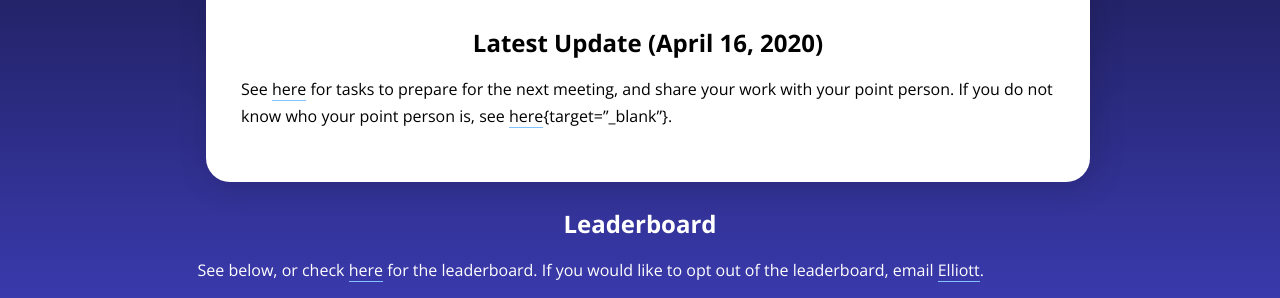
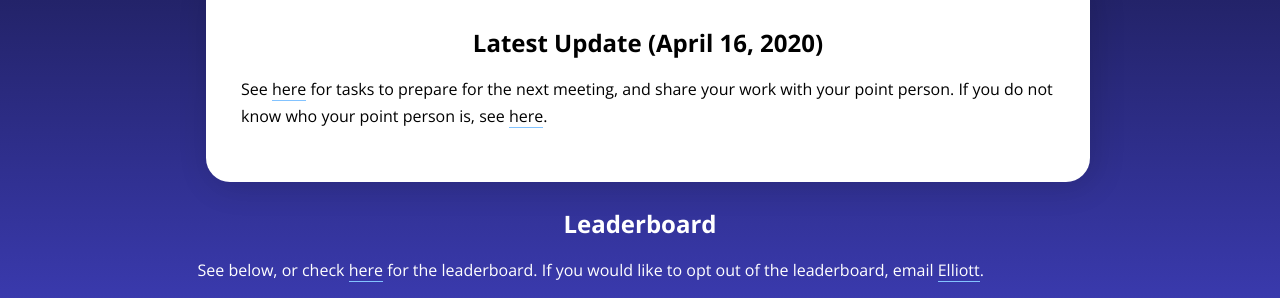
Before and after one commit to paigeyeung/exoplanetresearchworkshop, a Jekyll site: the page built from index.md, in a window 1280 px wide, cut to the strip 464-762 px from the top of the page. Built offline with Jekyll 4.4.1, drawn with Linux system fonts in a browser that asks for light colours.

Commit message:
fix markdown

```diff
--- a/index.md
+++ b/index.md
@@ -23,7 +23,7 @@ We would recommend you to come to our [weekly meetings](https://stanford.zoom.us
 
 ## Latest Update (April 16, 2020)
 
-See [here](https://docs.google.com/document/d/1E-r3EYDe-3a8I-v_I6EdpZYx4SJX5guC2FZG0qtIDmc/edit?usp=sharing){:target="_blank"} for tasks to prepare for the next meeting, and share your work with your point person. If you do not know who your point person is, see [here](https://docs.google.com/spreadsheets/d/1xPefvDAi55DWpAUcrfXnSRHcKYZHbV7hxZGFvCJKXvA/edit?usp=sharing){target="_blank"}.
+See [here](https://docs.google.com/document/d/1E-r3EYDe-3a8I-v_I6EdpZYx4SJX5guC2FZG0qtIDmc/edit?usp=sharing){:target="_blank"} for tasks to prepare for the next meeting, and share your work with your point person. If you do not know who your point person is, see [here](https://docs.google.com/spreadsheets/d/1xPefvDAi55DWpAUcrfXnSRHcKYZHbV7hxZGFvCJKXvA/edit?usp=sharing){:target="_blank"}.
 
 </div>
 
```
